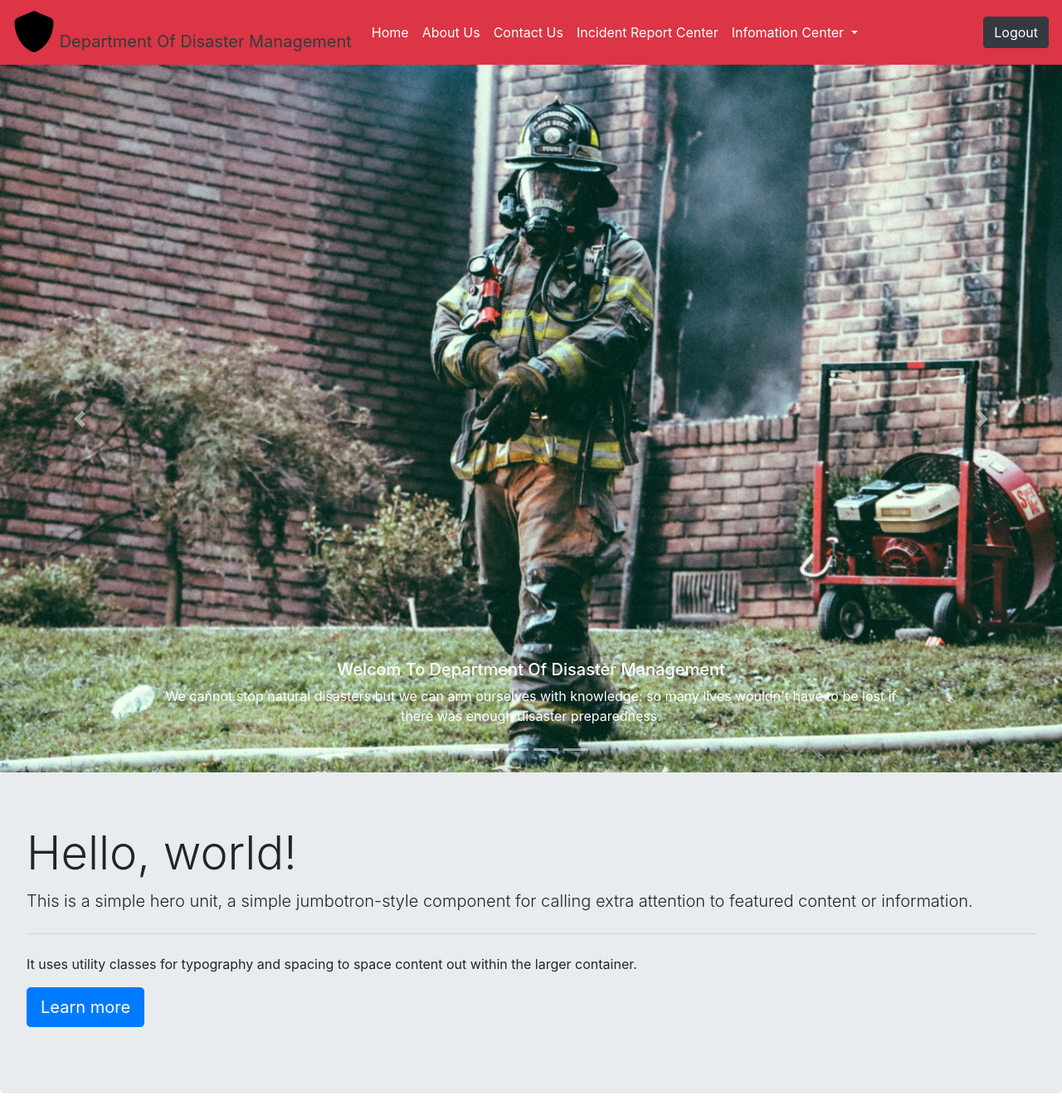
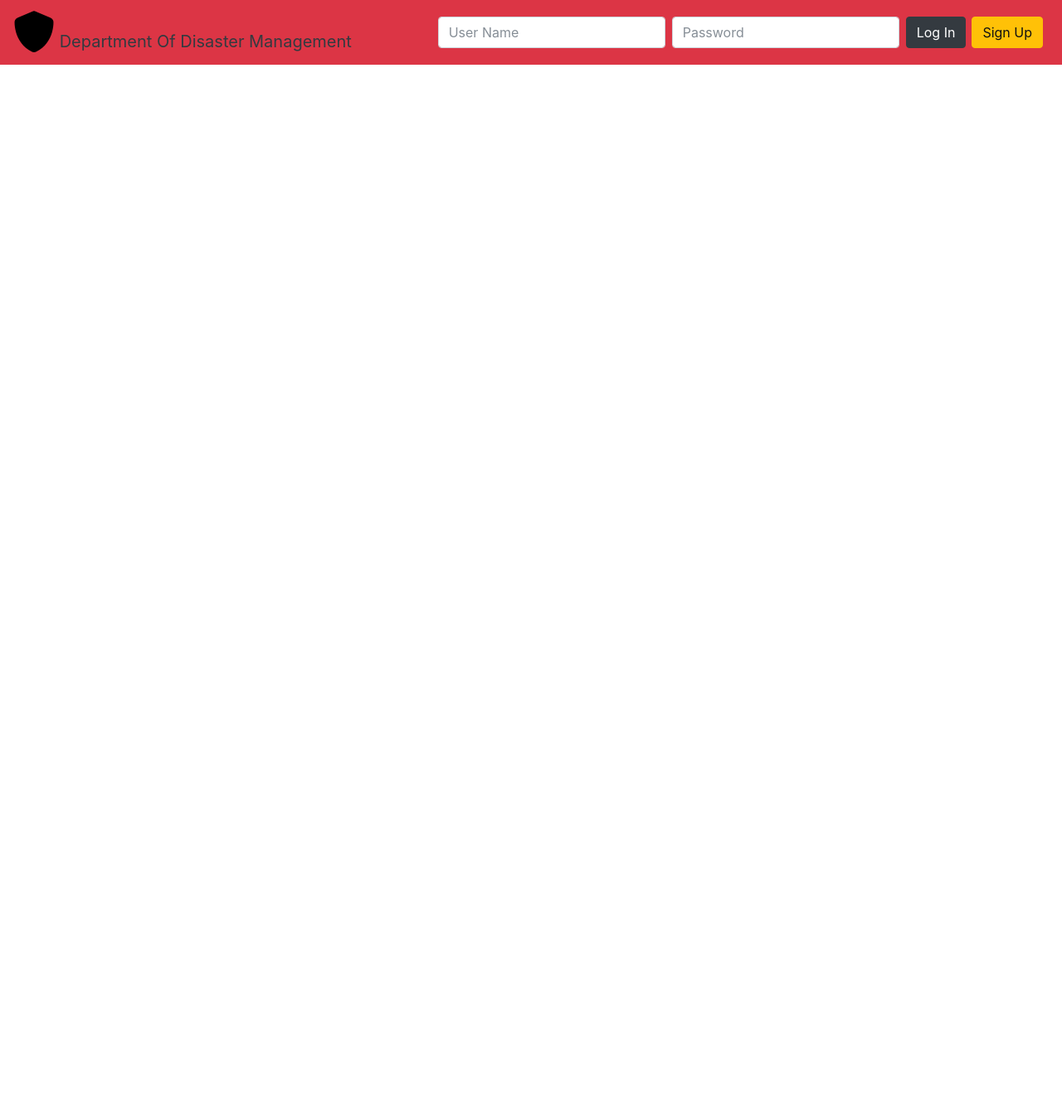
Before and after one commit to udaragangabadage/DMS, a PHP site: page / in a window 1280 px wide. Shown: the whole page at 83% size. After the commit the page ends 78 px from the top, so only its background shows below. Run offline with PHP 8.4, Linux system fonts and the light colour scheme; some libraries are stand-ins or nearby versions.

Commit message:
alphdfaubua

```diff
--- a/css/common-text.css
+++ b/css/common-text.css
@@ -6,3 +6,7 @@
 ul {
   list-style-type: none;
 }
+
+.btn-space {
+  margin-right: 7px;
+}
--- a/index.html
+++ b/index.html
@@ -42,7 +42,7 @@
         <!-- <li class="nav-item active">
           <a class="nav-link" href="#">Home <span class="sr-only">(current)</span></a>
         </li> -->
-        <li class="nav-item">
+        <!-- <li class="nav-item">
           <a class="nav-link text-white" href="#">Home</a>
         </li>
         <li class="nav-item">
@@ -67,7 +67,7 @@
             <div class="dropdown-divider"></div>
             <a class="dropdown-item" href="#">Something else here</a>
           </div>
-        </li>
+        </li> -->
 
 
         <!-- <li class="nav-item">
@@ -81,13 +81,12 @@
         <ul class="nav justify-content-end">
 
           <li class="nav-item">
-            <!-- <form class="form-inline my-2 my-lg-0">
-              <input class="form-control mr-sm-2" type="search" placeholder="Search" aria-label="Search">
-              <button class="btn btn btn-dark my-2 my-sm-0" type="submit">Search</button>
-              </form> -->
-          </li>
-          <li class="nav-item">
-          <a href=""><button type="button" class="btn btn-dark my-2 my-sm-0">Logout</button></a>
+            <form class="form-inline my-2 my-lg-0">
+              <input class="form-control mr-sm-2" type="text" placeholder="User Name" >
+              <input class="form-control mr-sm-2" type="password" placeholder="Password" >
+              <button class="btn btn btn-dark btn-space my-2 my-sm-0" type="submit">Log In</button>
+              <button class="btn btn btn-warning btn-space my-2 my-sm-0" type="submit">Sign Up</button>
+              </form>
           </li>
 
         </ul>
@@ -97,65 +96,6 @@
 
 <!-- nav end -->
 
-<div id="carouselExampleIndicators" class="carousel slide" data-ride="carousel">
-  <ol class="carousel-indicators">
-    <li data-target="#carouselExampleIndicators" data-slide-to="0" class="active"></li>
-    <li data-target="#carouselExampleIndicators" data-slide-to="1"></li>
-    <li data-target="#carouselExampleIndicators" data-slide-to="2"></li>
-    <li data-target="#carouselExampleIndicators" data-slide-to="3"></li>
-  </ol>
-  <div class="carousel-inner">
-    <div class="carousel-item active">
-      <img class="d-block w-100" src="images/andrew-gaines-365269.jpg" alt="First slide">
-      <div class="carousel-caption d-none d-md-block">
-    <h5>Welcom To Department Of Disaster Management</h5>
-    <p>We cannot stop natural disasters but we can arm ourselves with knowledge: so many lives wouldn't have to be lost if there was enough disaster preparedness.</p>
-  </div>
-    </div>
-    <div class="carousel-item">
-      <img class="d-block w-100" src="images/arny-mogensen-172490.jpg" alt="Second slide">
-      <div class="carousel-caption d-none d-md-block">
-    <h5>Welcom To Department Of Disaster Management</h5>
-    <p>Learn from the past, look to the future, but live in the present.</p>
-  </div>
-    </div>
-    <div class="carousel-item">
-      <img class="d-block w-100" src="images/benjamin-kerensa-363991.jpg" alt="Third slide">
-      <div class="carousel-caption d-none d-md-block">
-    <h5>Welcom To Department Of Disaster Management</h5>
-    <p>We cannot stop natural disasters but we can arm ourselves with knowledge: so many lives wouldn't have to be lost if there was enough disaster preparedness.</p>
-  </div>
-    </div>
-    <div class="carousel-item">
-      <img class="d-block w-100" src="images/madi-robson-113926.jpg" alt="Forth slide">
-      <div class="carousel-caption d-none d-md-block">
-    <h5>Welcom To Department Of Disaster Management</h5>
-    <p>Learn from the past, look to the future, but live in the present.</p>
-  </div>
-    </div>
-  </div>
-
-  <a class="carousel-control-prev" href="#carouselExampleIndicators" role="button" data-slide="prev">
-    <span class="carousel-control-prev-icon" aria-hidden="true"></span>
-    <span class="sr-only">Previous</span>
-  </a>
-  <a class="carousel-control-next" href="#carouselExampleIndicators" role="button" data-slide="next">
-    <span class="carousel-control-next-icon" aria-hidden="true"></span>
-    <span class="sr-only">Next</span>
-  </a>
-</div>
-
-
-
-<div class="jumbotron">
-  <h1 class="display-4">Hello, world!</h1>
-  <p class="lead">This is a simple hero unit, a simple jumbotron-style component for calling extra attention to featured content or information.</p>
-  <hr class="my-4">
-  <p>It uses utility classes for typography and spacing to space content out within the larger container.</p>
-  <p class="lead">
-    <a class="btn btn-primary btn-lg" href="#" role="button">Learn more</a>
-  </p>
-</div>
 
 
 
```
